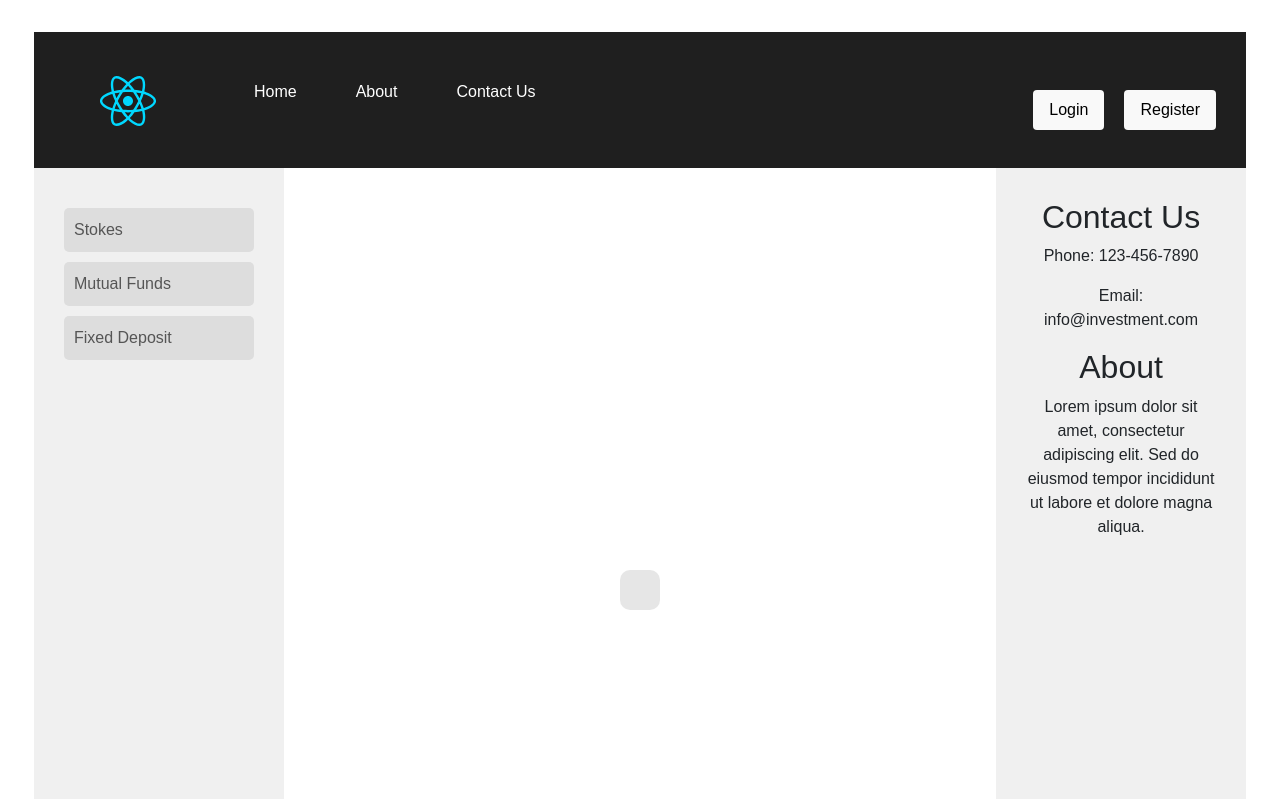
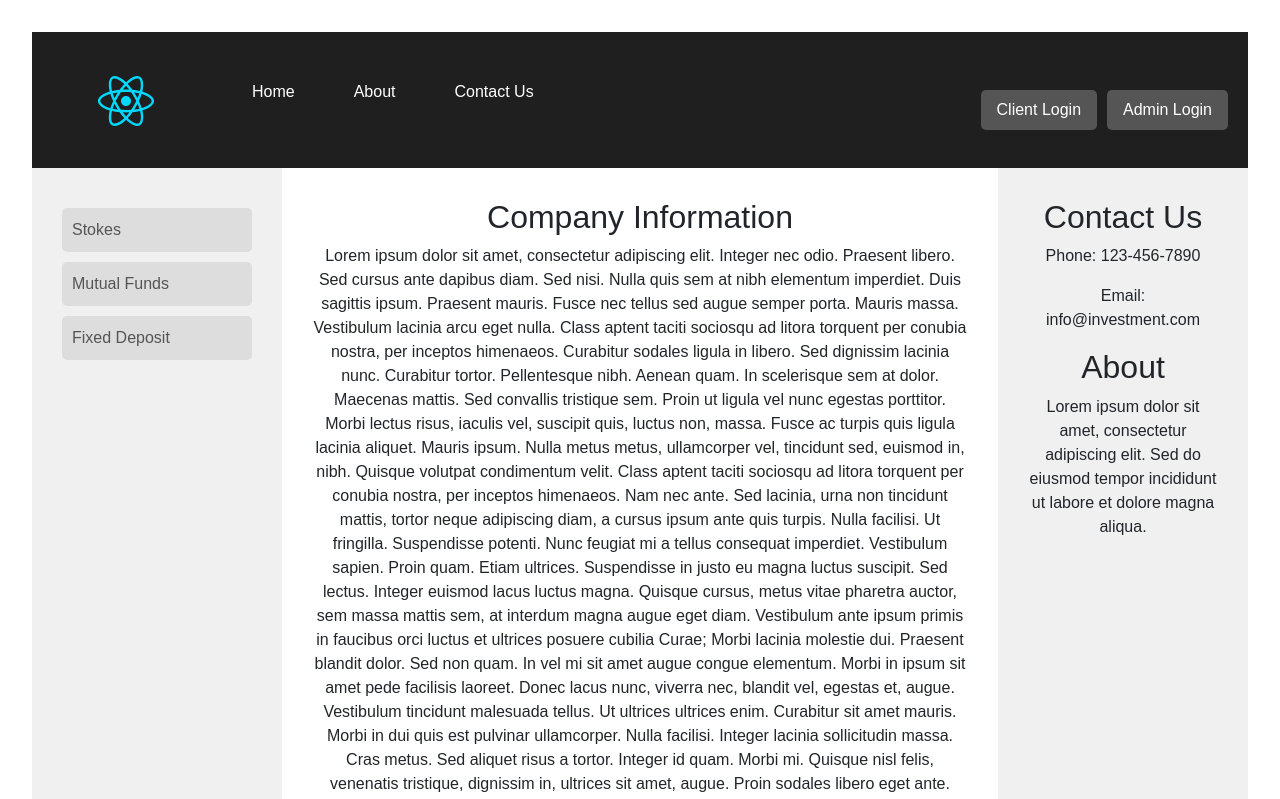
Before and after one commit to cadhage/growthgenie-stock-website, a React (Vite) app: page / in a window 1280 px wide. Shown: the top 799 px of the page. Built offline with nearby package versions, Linux system fonts and the light colour scheme.

Commit message:
updating clientscreen

```diff
--- a/src/App.jsx
+++ b/src/App.jsx
@@ -30,6 +30,18 @@ function App() {
   const [submitted, setSubmitted] = useState(false);
   const handleItemClick = (itemName) => {
     setSelectedItem(itemName);
+  };
+  const [userType, setUserType] = useState(""); // Assuming userType is set accordingly
+
+  // Functions for handling login actions
+  const handleClientLogin = () => {
+    // Logic for client login
+    setUserType("client");
+  };
+
+  const handleAdminLogin = () => {
+    // Logic for admin login
+    setUserType("admin");
   };
   const handleMutualFundClick = () => {
     setSelectedItem("Mutual Funds");
@@ -78,7 +90,7 @@ function App() {
       headers: {
         "Content-Type": "application/json",
       },
-      body: JSON.stringify(userData),
+      body: JSON.stringify({ username, password }),
     })
       .then((response) => {
         if (!response.ok) {
@@ -98,7 +110,7 @@ function App() {
     setTimeout(() => {
       setSubmitted(true);
       setSuccessMessage("Welcome! Data received successfully");
-    }, 10000);
+    }, 100000);
   };
   const handleLogin = () => {
     // Handle logic to display login screen or call the login API
@@ -110,12 +122,17 @@ function App() {
 
   return (
     <div className="app">
-      <Header handleLogin={handleLogin} handleRegister={handleRegister} />
+      <Header
+        handleClientLogin={handleClientLogin}
+        handleAdminLogin={handleAdminLogin}
+        userType={userType}
+      />
       <div className="content">
         <SidebarLeft
           handleMutualFundClick={handleMutualFundClick}
           handleFixedDepositeClick={handleFixedDepositeClick}
           handleTopStokesClick={handleTopStokesClick}
+          userType={userType}
         />
         <main className="main-content">
           {/* Main content goes here */}
@@ -216,71 +233,6 @@ function App() {
               </div>
             </div>
           )}
-          {selectedItem === "Register" && !submitted ? (
-            <div className="container">
-              <form>
-                {/* Input fields for user data */}
-                <div className="input-group">
-                  <label>First Name:</label>
-                  <input
-                    type="text"
-                    name="firstName"
-                    className="input-field"
-                    onChange={handleInputChange}
-                  />
-                </div>
-                <div className="input-group">
-                  <label>Last Name:</label>
-                  <input
-                    type="text"
-                    name="lastName"
-                    className="input-field"
-                    onChange={handleInputChange}
-                  />
-                </div>
-                <div className="input-group">
-                  <label>Username:</label>
-                  <input
-                    type="text"
-                    name="username"
-                    className="input-field"
-                    onChange={handleInputChange}
-                  />
-                </div>
-                <div className="input-group">
-                  <label>Email:</label>
-                  <input
-                    type="email"
-                    name="email"
-                    className="input-field"
-                    onChange={handleInputChange}
-                  />
-                </div>
-                <div className="input-group">
-                  <label>Password:</label>
-                  <input
-                    type="password"
-                    name="password"
-                    className="input-field"
-                    onChange={handleInputChange}
-                  />
-                </div>
-                {/* Add other input fields for user data */}
-
-                <button
-                  type="button"
-                  className="submit-button"
-                  onClick={handleRegister}
-                >
-                  Submit
-                </button>
-              </form>
-            </div>
-          ) : (
-            <div className="welcome-message">
-              <p>{successMessage}</p>
-            </div>
-          )}
         </main>
         <SidebarRight />
       </div>
--- a/src/components/ClientScreen.jsx
+++ b/src/components/ClientScreen.jsx
@@ -1,20 +1,84 @@
-import { useState, useEffect } from "react";
+// import { useState, useEffect } from "react";
+// import { FontAwesomeIcon } from "@fortawesome/react-fontawesome";
+// import { faBars } from "@fortawesome/free-solid-svg-icons";
+// const ClientScreen = ({
+//   handleMutualFundClick,
+//   handleFixedDepositeClick,
+//   handleTopStokesClick,
+// }) => {
+//   const [isMobile, setIsMobile] = useState(false);
+//   const [showButtons, setShowButtons] = useState(false);
+//   useEffect(() => {
+//     const handleResize = () => {
+//       if (window.innerWidth <= 768) {
+//         setIsMobile(true);
+//       } else {
+//         setIsMobile(false);
+//         setShowButtons(false); // Hide buttons when switching to larger screens
+//       }
+//     };
+
+//     window.addEventListener("resize", handleResize);
+//     handleResize();
+
+//     return () => {
+//       window.removeEventListener("resize", handleResize);
+//     };
+//   }, []);
+
+//   const toggleButtons = () => {
+//     setShowButtons(!showButtons);
+//   };
+//   return (
+//     <div className="main-container">
+//       {isMobile && (
+//         <button className="menu-btn" onClick={toggleButtons}>
+//           <FontAwesomeIcon icon={faBars} className="menu-icon" />
+//         </button>
+//       )}
+//       {showButtons && (
+//         <div className={`horizontal-menu${isMobile ? " mobile-view" : ""}`}>
+//           <button className="menu-item" onClick={() => handleTopStokesClick()}>
+//             Stokes
+//           </button>
+//           <button className="menu-item" onClick={() => handleMutualFundClick()}>
+//             Mutual Funds
+//           </button>
+//           <button
+//             className="menu-item"
+//             onClick={() => handleFixedDepositeClick()}
+//           >
+//             Fixed Deposit
+//           </button>
+//         </div>
+//       )}
+//       {/* <button onClick={fetchTopPerformingFD}>Fetch Top FD Data</button> */}
+//       {/* Display fetched Fixed Deposit data */}
+//     </div>
+//   );
+// };
+
+// export default ClientScreen;
+import React, { useState, useEffect } from "react";
 import { FontAwesomeIcon } from "@fortawesome/react-fontawesome";
 import { faBars } from "@fortawesome/free-solid-svg-icons";
+
 const ClientScreen = ({
   handleMutualFundClick,
-  handleFixedDepositeClick,
+  handleFixedDepositClick,
   handleTopStokesClick,
 }) => {
   const [isMobile, setIsMobile] = useState(false);
   const [showButtons, setShowButtons] = useState(false);
+  const [selectedButton, setSelectedButton] = useState(null);
+
   useEffect(() => {
     const handleResize = () => {
       if (window.innerWidth <= 768) {
         setIsMobile(true);
       } else {
         setIsMobile(false);
-        setShowButtons(false); // Hide buttons when switching to larger screens
+        setShowButtons(false);
       }
     };
 
@@ -29,6 +93,74 @@ const ClientScreen = ({
   const toggleButtons = () => {
     setShowButtons(!showButtons);
   };
+
+  const handleButtonClick = (buttonName) => {
+    setSelectedButton(buttonName);
+  };
+
+  const renderContent = () => {
+    if (!selectedButton) {
+      // Display company information when no button is selected
+      return (
+        <div>
+          <h2>Company Information</h2>
+          <p>
+            Lorem ipsum dolor sit amet, consectetur adipiscing elit. Integer nec
+            odio. Praesent libero. Sed cursus ante dapibus diam. Sed nisi. Nulla
+            quis sem at nibh elementum imperdiet. Duis sagittis ipsum. Praesent
+            mauris. Fusce nec tellus sed augue semper porta. Mauris massa.
+            Vestibulum lacinia arcu eget nulla. Class aptent taciti sociosqu ad
+            litora torquent per conubia nostra, per inceptos himenaeos.
+            Curabitur sodales ligula in libero. Sed dignissim lacinia nunc.
+            Curabitur tortor. Pellentesque nibh. Aenean quam. In scelerisque sem
+            at dolor. Maecenas mattis. Sed convallis tristique sem. Proin ut
+            ligula vel nunc egestas porttitor. Morbi lectus risus, iaculis vel,
+            suscipit quis, luctus non, massa. Fusce ac turpis quis ligula
+            lacinia aliquet. Mauris ipsum. Nulla metus metus, ullamcorper vel,
+            tincidunt sed, euismod in, nibh. Quisque volutpat condimentum velit.
+            Class aptent taciti sociosqu ad litora torquent per conubia nostra,
+            per inceptos himenaeos. Nam nec ante. Sed lacinia, urna non
+            tincidunt mattis, tortor neque adipiscing diam, a cursus ipsum ante
+            quis turpis. Nulla facilisi. Ut fringilla. Suspendisse potenti. Nunc
+            feugiat mi a tellus consequat imperdiet. Vestibulum sapien. Proin
+            quam. Etiam ultrices. Suspendisse in justo eu magna luctus suscipit.
+            Sed lectus. Integer euismod lacus luctus magna. Quisque cursus,
+            metus vitae pharetra auctor, sem massa mattis sem, at interdum magna
+            augue eget diam. Vestibulum ante ipsum primis in faucibus orci
+            luctus et ultrices posuere cubilia Curae; Morbi lacinia molestie
+            dui. Praesent blandit dolor. Sed non quam. In vel mi sit amet augue
+            congue elementum. Morbi in ipsum sit amet pede facilisis laoreet.
+            Donec lacus nunc, viverra nec, blandit vel, egestas et, augue.
+            Vestibulum tincidunt malesuada tellus. Ut ultrices ultrices enim.
+            Curabitur sit amet mauris. Morbi in dui quis est pulvinar
+            ullamcorper. Nulla facilisi. Integer lacinia sollicitudin massa.
+            Cras metus. Sed aliquet risus a tortor. Integer id quam. Morbi mi.
+            Quisque nisl felis, venenatis tristique, dignissim in, ultrices sit
+            amet, augue. Proin sodales libero eget ante. Nulla quam. Aenean
+            laoreet. Vestibulum nisi lectus, commodo ac, facilisis ac, ultricies
+            eu, pede. Ut orci risus, accumsan porttitor, cursus quis, aliquet
+            eget, justo. Sed pretium blandit orci. Ut eu diam at pede suscipit
+            sodales. Aenean lectus elit, fermentum non, convallis id, sagittis
+            at, neque. Nullam mauris orci, aliquet et, iaculis et, viverra
+            vitae, ligula. Nulla ut felis in purus aliquam imperdiet.
+          </p>
+        </div>
+      );
+    }
+
+    // Render content based on the selected button
+    switch (selectedButton) {
+      case "Mutual Funds":
+        return <p>Content for Mutual Funds goes here...</p>;
+      case "Fixed Deposit":
+        return <p>Content for Fixed Deposit goes here...</p>;
+      case "Stokes":
+        return <p>Content for Stokes goes here...</p>;
+      default:
+        return null;
+    }
+  };
+
   return (
     <div className="main-container">
       {isMobile && (
@@ -38,22 +170,36 @@ const ClientScreen = ({
       )}
       {showButtons && (
         <div className={`horizontal-menu${isMobile ? " mobile-view" : ""}`}>
-          <button className="menu-item" onClick={() => handleTopStokesClick()}>
+          <button
+            className="menu-item"
+            onClick={() => {
+              handleButtonClick("Stokes");
+              handleTopStokesClick();
+            }}
+          >
             Stokes
           </button>
-          <button className="menu-item" onClick={() => handleMutualFundClick()}>
+          <button
+            className="menu-item"
+            onClick={() => {
+              handleButtonClick("Mutual Funds");
+              handleMutualFundClick();
+            }}
+          >
             Mutual Funds
           </button>
           <button
             className="menu-item"
-            onClick={() => handleFixedDepositeClick()}
+            onClick={() => {
+              handleButtonClick("Fixed Deposit");
+              handleFixedDepositClick();
+            }}
           >
             Fixed Deposit
           </button>
         </div>
       )}
-      {/* <button onClick={fetchTopPerformingFD}>Fetch Top FD Data</button> */}
-      {/* Display fetched Fixed Deposit data */}
+      {renderContent()}
     </div>
   );
 };
--- a/src/components/Header.jsx
+++ b/src/components/Header.jsx
@@ -1,13 +1,12 @@
-import LogoImage from "../assets/react.svg"; // Import your logo image
+import LogoImage from "../assets/react.svg";
 
-const Header = ({ handleLogin, handleRegister }) => {
+const Header = ({ handleClientLogin, handleAdminLogin, userType }) => {
+  console.log(userType);
   return (
     <header className="header">
       <div className="header-left">
-        {/* Logo and left-aligned links */}
         <div className="logo">
-          <img src={LogoImage} alt="Logo" width="100" height="50" />{" "}
-          {/* Use your logo image */}
+          <img src={LogoImage} alt="Logo" width="100" height="50" />
         </div>
         <nav className="header-nav">
           <ul className="header-menu-left">
@@ -26,28 +25,23 @@ const Header = ({ handleLogin, handleRegister }) => {
                 Contact Us
               </a>
             </li>
-            {/* Add more left-aligned navigation items */}
           </ul>
         </nav>
       </div>
-      {/* <div className="header-right"> */}
-      {/* Buttons for login and register */}
-      {/* <div className="login-buttons">
-          <button className="login">Login</button>
-          <button className="register">Register</button>
-        </div> */}
       <div className="header-right">
-        {/* Buttons for login and register */}
         <div className="login-buttons">
-          <button className="login" onClick={() => handleLogin()}>
-            Login
-          </button>
-          <button className="register" onClick={() => handleRegister()}>
-            Register
-          </button>
+          {
+            <>
+              <button className="admin-login" onClick={handleClientLogin}>
+                Client Login
+              </button>
+              <button className="admin-login" onClick={handleAdminLogin}>
+                Admin Login
+              </button>
+            </>
+          }
         </div>
       </div>
-      {/* </div> */}
     </header>
   );
 };
--- a/src/components/SidebarLeft.jsx
+++ b/src/components/SidebarLeft.jsx
@@ -1,16 +1,14 @@
 import { useState, useEffect } from "react";
-import { FontAwesomeIcon } from "@fortawesome/react-fontawesome";
-import { faBars } from "@fortawesome/free-solid-svg-icons";
-// import "./SidebarLeft.css"; // Import CSS file for styling
 
 const SidebarLeft = ({
   handleMutualFundClick,
   handleFixedDepositeClick,
   handleTopStokesClick,
+  userType,
 }) => {
   const [collapsed, setCollapsed] = useState(false);
   const [isMobile, setIsMobile] = useState(false);
-
+  console.log(userType);
   useEffect(() => {
     const handleResize = () => {
       if (window.innerWidth <= 768) {
@@ -39,6 +37,35 @@ const SidebarLeft = ({
       <aside className={`sidebar-left${collapsed ? " collapsed" : ""}`}>
         <nav className={`sidebar-menu${collapsed ? " hide-background" : ""}`}>
           <ul className="sidebar-menu">
+            {userType === "admin" ? (
+              <>
+                <li>
+                  <button
+                    className="sidebar-link sidebar-button"
+                    onClick={() => console.log("High-Net-Worth Investors")}
+                  >
+                    High-Net-Worth Investors
+                  </button>
+                </li>
+                <li>
+                  <button
+                    className="sidebar-link sidebar-button"
+                    onClick={() => console.log("Historical Returns")}
+                  >
+                    Historical Returns
+                  </button>
+                </li>
+                <li>
+                  <button
+                    className="sidebar-link sidebar-button"
+                    onClick={() => console.log("Tax Assessment")}
+                  >
+                    Tax Assessment
+                  </button>
+                </li>
+              </>
+            ) : (
+              <>
                 <li>
                   <button
                     className="sidebar-link sidebar-button"
@@ -63,7 +90,8 @@ const SidebarLeft = ({
                     Fixed Deposit
                   </button>
                 </li>
-            {/* Add more menu options */}
+              </>
+            )}
           </ul>
         </nav>
       </aside>
```
Lines whose indentation alone changed are shown as unchanged.
